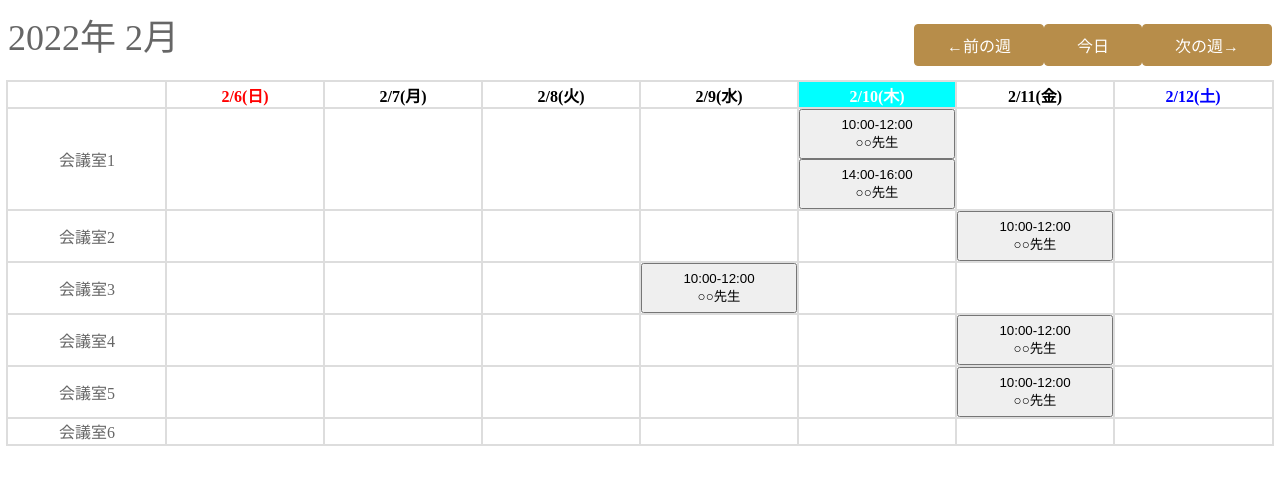
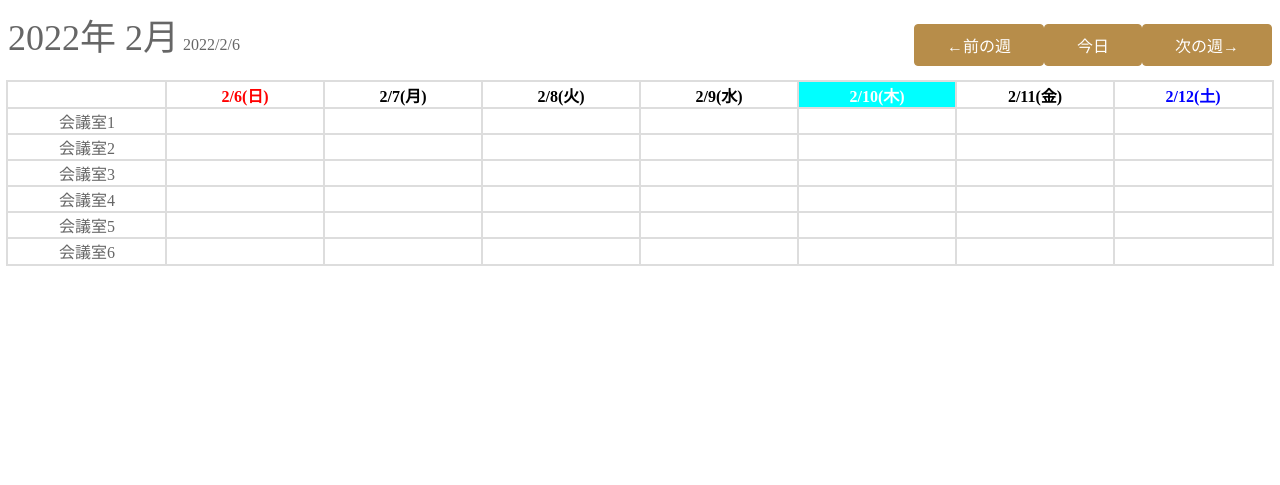
Before and after one commit to T1-2022/yoyaku, a Flask app: page /main/week in a window 1280 px wide. Shown: the top 485 px of the page. Run offline with Flask 2, Linux system fonts and the light colour scheme; data comes from the database, SQL or seed files in the repository; both versions use the stored data as it was after the commit.

Commit message:
2021/02/10:週表示とデータベースをリンク

```diff
--- a/app/main_tab.py
+++ b/app/main_tab.py
@@ -36,7 +36,12 @@ def main_tab():
 # 週表示カレンダー
 @main_bp.route("/week")
 def calendar_week():
-    return render_template('calendar/calendar_week.html')
+    reserves = Reserve.query.all()
+    reserve_lists=[]
+    for reserve in reserves:
+        reserve_lists.append(reserve_list(reserve))
+
+    return render_template('calendar/calendar_week.html',reserves=reserve_lists)
 
 # 日表示カレンダー
 @main_bp.route("/day")
@@ -47,3 +52,11 @@ def calendar_day():
 @main_bp.route("/simple")
 def calendar_simple():
     return render_template('calendar/calendar_simple.html')
+
+def reserve_list(reserve):
+    reserve_data = [reserve.__dict__['id'], reserve.__dict__['user_id'], reserve.__dict__['conference_id'],
+                         reserve.__dict__['date'], reserve.__dict__['time'], reserve.__dict__['user_name'],
+                         reserve.__dict__['user_email'], reserve.__dict__['purpose'],
+                         reserve.__dict__['remarks']]
+
+    return reserve_data
--- a/app/static/js/calendar_week.js
+++ b/app/static/js/calendar_week.js
@@ -5,17 +5,7 @@ var numberWeek = 0; // 一ヶ月の週数
 var currentWeek = 1; // 当月の何週目か
 var todayWeek = 0;
 var rateOther = 100; // 先月、翌月の日に乗算
-
-// 仮予約データ
-let yoyaku = [
-    // id, user_id, conf_id, date, time, user_name, user_email, purpose, remarks
-    [0, 0, 0, "2020/2/10", "10:00-12:00", "○○先生", "test@email.com", "利用目的", "備考"],
-    [0, 0, 0, "2020/2/10", "14:00-16:00", "○○先生", "test@email.com", "利用目的", "備考"],
-    [0, 0, 1, "2020/2/11", "10:00-12:00", "○○先生", "test@email.com", "利用目的", "備考"],
-    [0, 0, 2, "2020/2/9", "10:00-12:00", "○○先生", "test@email.com", "利用目的", "備考"],
-    [0, 0, 3, "2020/2/11", "10:00-12:00", "○○先生", "test@email.com", "利用目的", "備考"],
-    [0, 0, 4, "2020/2/11", "10:00-12:00", "○○先生", "test@email.com", "利用目的", "備考"]
-];
+var startDay = ""; //HTMLに送信する最初の日付
 
 // 初期表示
 window.onload = function () {
@@ -59,6 +49,7 @@ function showProcess(date) {
 
     document.querySelector('#calendar').innerHTML = calendar;
     document.querySelector('#date').innerHTML = year + "年 " + (month + 1) + "月";
+    document.querySelector('#start_day').innerHTML = startDay;
 }
 
 // カレンダー作成
@@ -69,32 +60,38 @@ function createProcess(year, month) {
     // 日付
     calendar += "<th>" + " " + "</th>";
     for (var i = 0; i < week.length; i++) {
-        // 今日
+        // 曜日
         if (today.getFullYear() == year
             && today.getMonth() == month
-            && today.getDate() == dataMonth[currentWeek - 1][i]) {
-            calendar += "<th class='today'>" + (month + 1) + "/" + dataMonth[currentWeek - 1][i];
-        }
-        else {
-            // 曜日
-            if (i == 0) calendar += "<th class='sunday'>";
+            && today.getDate() == dataMonth[currentWeek - 1][i]) calendar += "<th class='today'>"
+        else if (i == 0) calendar += "<th class='sunday'>";
         else if (i == 6) calendar += "<th class='saturday'>";
         else calendar += "<th>";
 
         // 先月
         if (dataMonth[currentWeek - 1][i] >= rateOther * 10) {
-                calendar += ((month + 11) % 12 + 1) + "/" + dataMonth[currentWeek - 1][i] / rateOther;
+            if (month + 1 == 1) var Y = year - 1;
+            else Y = year;
+            var M = ((month + 11) % 12 + 1);
+            var D = dataMonth[currentWeek - 1][i] / rateOther;
         }
         // 翌月
         else if (dataMonth[currentWeek - 1][i] >= rateOther) {
-                calendar += ((month + 1) % 12 + 1) + "/" + dataMonth[currentWeek - 1][i] / rateOther;
+            if (month + 1 == 12) var Y = year + 1;
+            else Y = year;
+            var M = ((month + 1) % 12 + 1);
+            var D = dataMonth[currentWeek - 1][i] / rateOther;
         }
         // 当月
         else {
-                calendar += (month + 1) + "/" + dataMonth[currentWeek - 1][i];
+            var Y = year
+            var M = (month + 1);
+            var D = dataMonth[currentWeek - 1][i];
         }
-        }
-        calendar += week[i] + "</th>";
+        calendar += M + "/" + D + week[i] + "</th>";
+
+        // HTMLに送る日付設定
+        if (i == 0) startDay = Y + "/" + M + "/" + D;
     }
     calendar += "</tr>";
 
--- a/app/templates/calendar/calendar_week.html
+++ b/app/templates/calendar/calendar_week.html
@@ -6,11 +6,16 @@
     <script src='../static/js/calendar_week.js'></script>
 </head>
 <body>
+        <script type="text/javascript">
+        let yoyaku = {{ reserves | tojson }}
+
+    </script>
     <div class="wrapper">
 
         <!-- ヘッダー -->
         <div id="header">
             <label id="date"></label>
+            <label id="start_day"></label>
             <button id="next" onclick="next()">次の週→</button>
             <button id="current" onclick="current()">今日</button>
             <button id="prev" onclick="prev()">←前の週</button>
```
Also changed, not shown: app/test.db. Lines whose indentation alone changed are shown as unchanged.
